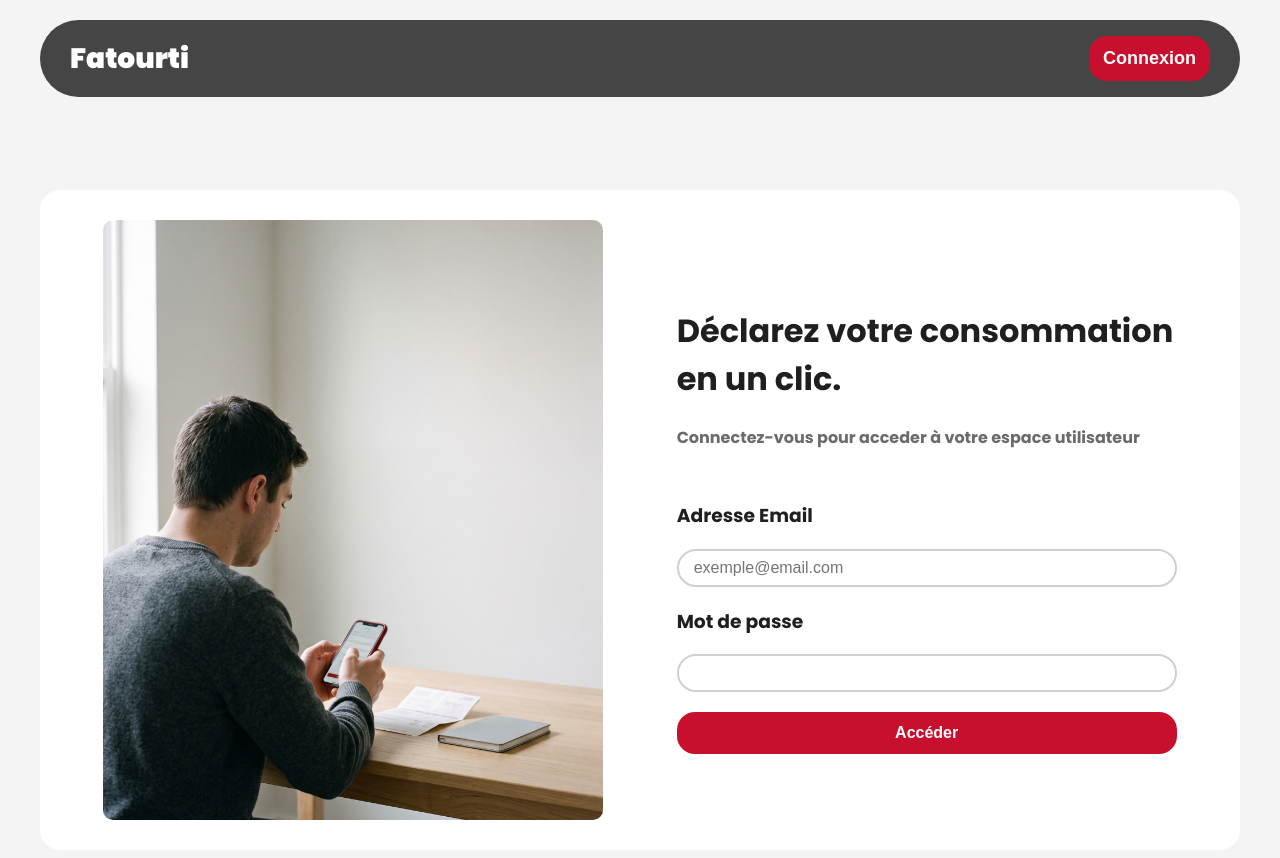
After one commit to IlyasGarhani/Systeme-De-Gestion-Des-Factures, a PHP site: page /IHM/login.php in a window 1280 px wide. The commit adds this page. Run offline with PHP 8.4, Linux system fonts and the light colour scheme; some libraries are stand-ins or nearby versions.

Commit message:
Add login page and related functionality with database schema updates

```diff
--- /dev/null
+++ b/IHM/login.php
@@ -0,0 +1,47 @@
+<!DOCTYPE html>
+<html lang="en">
+<head>
+    <meta charset="UTF-8">
+    <meta name="viewport" content="width=device-width, initial-scale=1.0">
+    <title>Se Connecter</title>
+    <link href=<?=URL."/public/style/login.css"?> rel="stylesheet"/>
+    <script src=<?= URL."/public/script/login.js"?>></script>
+    <link rel="preconnect" href="https://fonts.googleapis.com">
+    <link rel="preconnect" href="https://fonts.gstatic.com" crossorigin>
+    <link href="https://fonts.googleapis.com/css2?family=Poppins:ital,wght@0,100;0,200;0,300;0,400;0,500;0,600;0,700;0,800;0,900;1,100;1,200;1,300;1,400;1,500;1,600;1,700;1,800;1,900&display=swap" rel="stylesheet">
+</head>
+<body>
+    <header>
+        <nav class="navbar">
+        <ul class="navbar-list">
+            <li><span class="title">Fatourti<span></li>
+            <li>
+                <a class="element" href=<?=URL."utilisateur/connexion"?>>
+                <button class="connexion-btn">Connexion</button>
+                </a>
+            </li>
+        </ul>
+        </nav>
+    </header>
+    <main class="main">
+        <div class="split">
+            <div class="image">
+            <img src=<?=URL."/public/img/loginImg.jpg"?> alt="Erreur chargement de l'image">
+            </div>
+            <div class="login-form">
+                <div>
+                <h1>Déclarez votre consommation en un clic.</h1>
+                <h4 class="lead-txt">Connectez-vous pour acceder à votre espace utilisateur</h4>
+                </div>
+                <form action="">
+                    <h3>Adresse Email</h3>
+                    <input type="email" placeholder="exemple@email.com">
+                    <h3>Mot de passe</h3>
+                    <input type="password">
+                    <button class="acceder" type="submit">Accéder</button>
+                </form>
+            </div>
+        </div>
+    </main>
+</body>
+</html>
--- /dev/null
+++ b/public/style/login.css
@@ -0,0 +1,145 @@
+body
+{
+    font-family: Poppins;
+    background-color: #f4f4f4;
+}
+
+.navbar
+{
+    position: fixed;
+    top : 20px;
+    max-width: 1200px;
+    background-color: #454545;
+    overflow: hidden;
+    left: 0px;
+    right: 0px;
+    border-radius: 40px;
+    margin: 0px auto;
+
+}
+.navbar-list
+{
+    padding: 0px;
+    list-style: none;
+    display: flex;
+    align-items: center;
+    justify-content: space-between;
+    padding: 0px 30px;
+}
+.connexion-btn
+{
+    font-size: 18px;
+    border: none;
+    padding: 12px 14px;
+    border-radius: 18px;
+    background-color: #c8102e;
+    color: rgb(253, 253, 253);
+    cursor: pointer;
+    transition-duration: 0.6s;
+    font-weight: bold;
+}
+.connexion-btn:hover
+{
+    padding: 12px 20px;
+    background-color: #a50d26;
+    transition-duration: 0.6s;
+}
+.title
+{
+    font-weight: 900;
+    font-size: 28px;
+    color: white;
+}
+.main
+{
+    margin-top :190px;
+}
+.split
+{
+    padding: 30px 0px;
+    background-color: #ffffff;
+    border-radius: 20px;
+    box-sizing: border-box;
+    max-height: 800px;
+    display: flex;
+    justify-content: space-evenly;
+    max-width: 1200px;
+    margin: auto;
+}
+.image
+{
+    width: 500px;
+    height: 600px;
+
+}
+.login-form
+{
+    width: 500px;
+    height: 600px;
+    display: flex;
+    flex-direction: column;
+    justify-content: center;
+    gap: 10px;
+    margin-left: 10px;
+}
+.login-form form
+{
+    margin:0px 0px ;
+    display: flex;
+    flex-direction: column;
+
+}
+.image img
+{
+    width: 100%;
+    height: 100%;
+    object-fit: cover;
+    border-radius: 10px;
+}
+input
+{
+    padding: 8px 15px;
+    font-size: 16px;
+    border-radius: 20px;
+    border-style: solid;
+    border-color: #d0d0d0;
+    background-color: #ffffff;
+    color: #1f1f1f;
+}
+
+input:focus
+{
+    outline: none;
+    border-color: #c8102e;
+}
+h1,h3
+{
+    color: #1f1f1f;
+}
+h3
+{
+     margin-top: 20px;
+}
+.acceder
+{
+    font-size: 16px;
+    border: none;
+    padding: 12px 14px;
+    border-radius: 18px;
+    background-color: #c8102e;
+    color: rgb(253, 253, 253);
+    cursor: pointer;
+    transition-duration: 0.6s;
+    font-weight: bold;
+    margin-top: 20px;
+}
+.acceder:hover
+{
+    background-color: #a50d26;
+    transition-duration: 0.6s;
+}
+.lead-txt
+{
+    color: #6b6b6b;
+    font-size: 23;
+}
```
Also changed, not shown: Traitement/loginForm.php (added, +10 -0 lines), database.sql (added, +112 -0 lines), index.php (+9 -1 lines), BD/utilisateur.php (added), public/img/loginImg.jpg (added), public/script/login.js (added).
